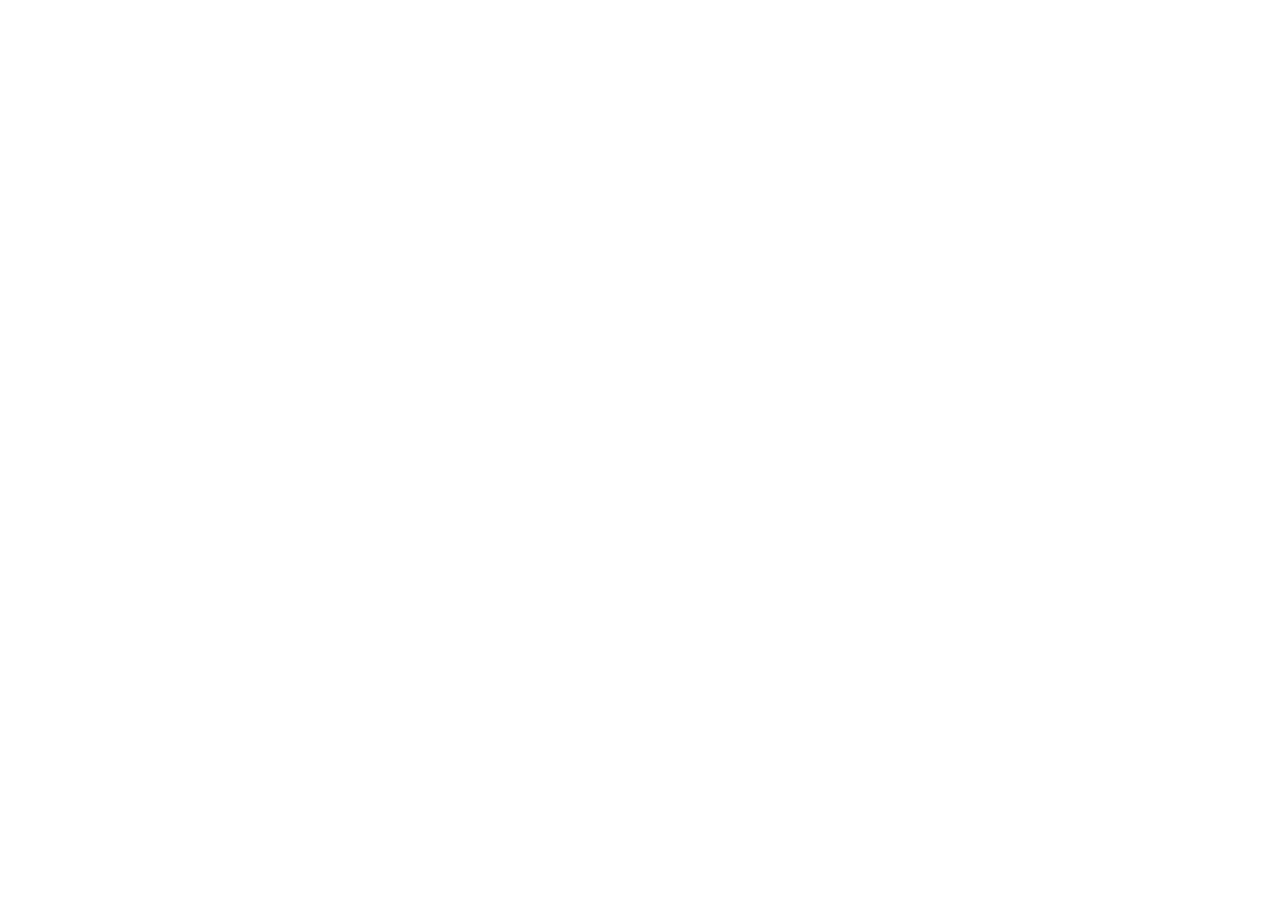
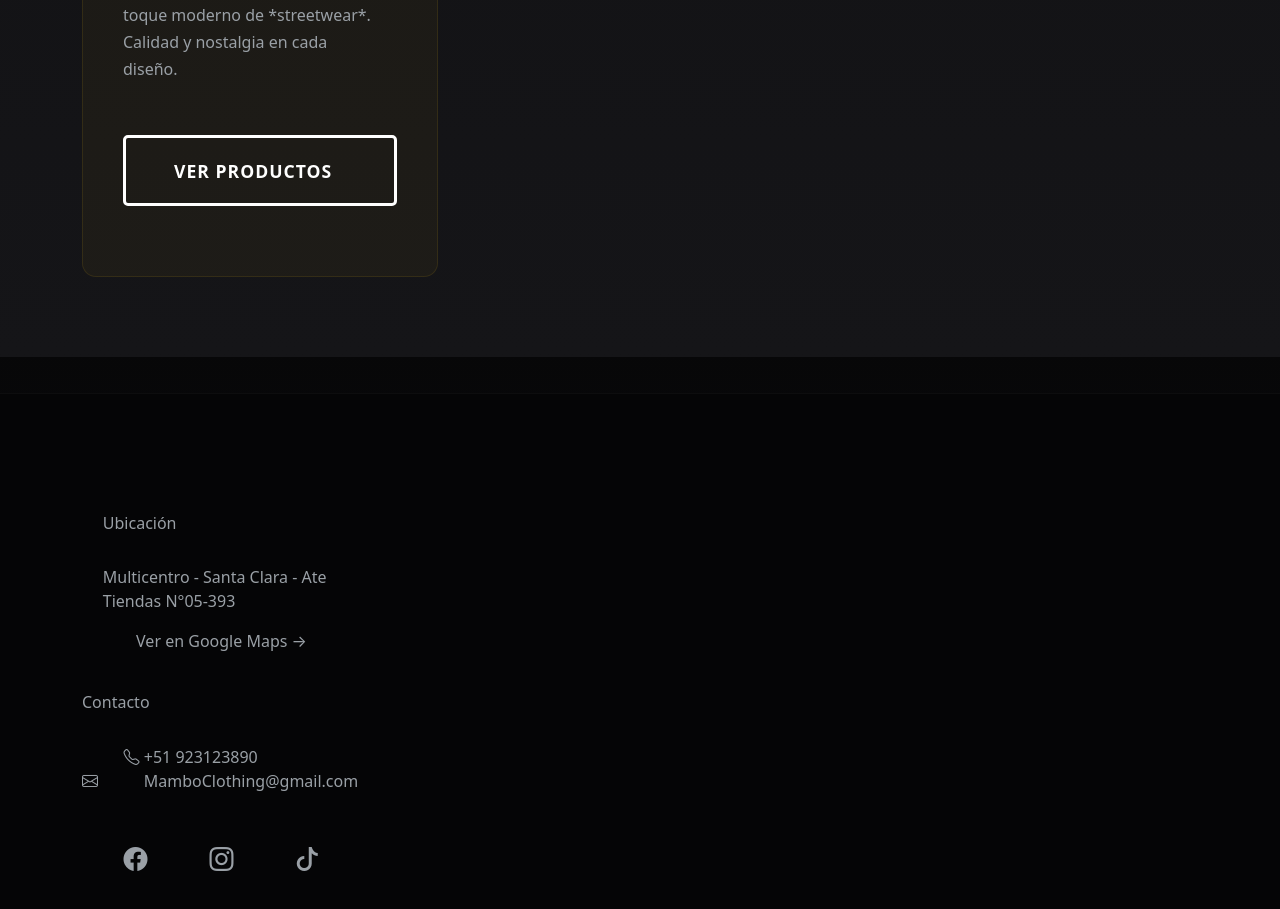
Before and after one commit to Cristhina1/frontend-mambo, an Angular app: page /inicio in a window 1280 px wide. Shown: the part 4720-5629 px from the top of the page. Before the commit the page ends 2912 px from the top, so only its background shows below. Built offline with nearby package versions, Linux system fonts and the light colour scheme.

Commit message:
Se agreggo una nueva seccion en inicio

```diff
--- a/src/app/cliente/inicio/inicio.component.html
+++ b/src/app/cliente/inicio/inicio.component.html
@@ -149,7 +149,92 @@
     </div>
   </div>
 </footer>
+<section id="vendors-section" class="about-section">
+  <div class="container site-container">
+    <div class="section-header">
+      <p class="subtitle">CREADORES DE ESTILO</p>
+      <h2 class="heading">Vendedores Destacados</h2>
+    </div>
 
+    <div class="row g-4 mt-4">
+            <div class="col-12 col-md-4">
+        <div class="mv-card vendor-card">
+          <img
+            src="https://via.placeholder.com/300x300?text=Vendedor+1"
+            alt="Vendedor Destacado 1"
+            class="vendor-img"
+          />
+          <h3>UrbanFlow</h3>
+          <p>
+            Especialista en diseños minimalistas y cómodos. Su colección se centra en la fluidez del
+            movimiento urbano.
+          </p>
+          <a href="#" class="hero-cta-button small-btn">Ver Productos</a>
+        </div>
+      </div>
+
+            <div class="col-12 col-md-4">
+        <div class="mv-card vendor-card">
+          <img
+            src="https://via.placeholder.com/300x300?text=Vendedor+2"
+            alt="Vendedor Destacado 2"
+            class="vendor-img"
+          />
+          <h3>NeonRebel</h3>
+          <p>
+            Ropa audaz y atrevida. Si buscas colores neón y gráficos llamativos, esta es tu elección.
+            Su estilo es puramente disruptivo.
+          </p>
+          <a href="#" class="hero-cta-button small-btn">Ver Productos</a>
+        </div>
+      </div>
+
+            <div class="col-12 col-md-4">
+        <div class="mv-card vendor-card">
+          <img
+            src="https://via.placeholder.com/300x300?text=Vendedor+3"
+            alt="Vendedor Destacado 3"
+            class="vendor-img"
+          />
+          <h3>VintageEdge</h3>
+          <p>
+            Fusiona la moda retro con un toque moderno de *streetwear*. Calidad y nostalgia en cada
+            diseño.
+          </p>
+          <a href="#" class="hero-cta-button small-btn">Ver Productos</a>
+        </div>
+      </div>
+    </div>
+  </div>
+</section>
+<footer>
+  <div class="container site-container">
+    <div class="row">
+      <div class="col-md-6 mb-3">
+        <h6>Ubicación</h6>
+        <p>Multicentro - Santa Clara - Ate<br />Tiendas N°05-393</p>
+        <a
+          href="https://www.google.com/maps?q=Multicentro+Santa+Clara+Ate"
+          target="_blank"
+          rel="noopener"
+          >Ver en Google Maps →</a
+        >
+      </div>
+      <div class="col-md-6">
+        <h6>Contacto</h6>
+        <p>
+          <i class="bi bi-telephone"></i> +51 923123890<br /><i class="bi bi-envelope"></i>
+          MamboClothing@gmail.com
+        </p>
+        <div style="margin-top: 0.5rem">
+          <a class="me-3" href="#"><i class="bi bi-facebook fs-4"></i></a>
+          <a class="me-3" href="#"><i class="bi bi-instagram fs-4"></i></a>
+          <a href="#"><i class="bi bi-tiktok fs-4"></i></a>
+        </div>
+      </div>
+    </div>
+  </div>
+</footer>
 <app-carrito></app-carrito>
 
 <div class="modal fade" id="loginModal" tabindex="-1" aria-hidden="true">
```
